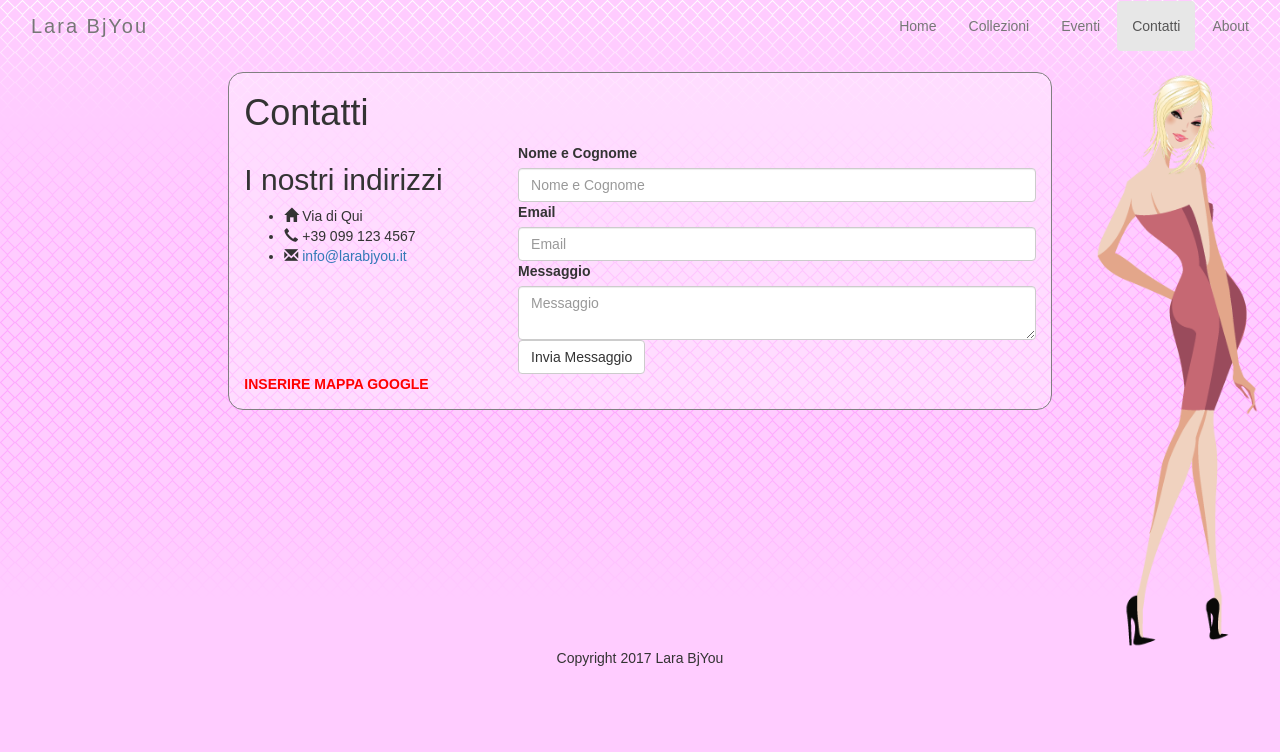
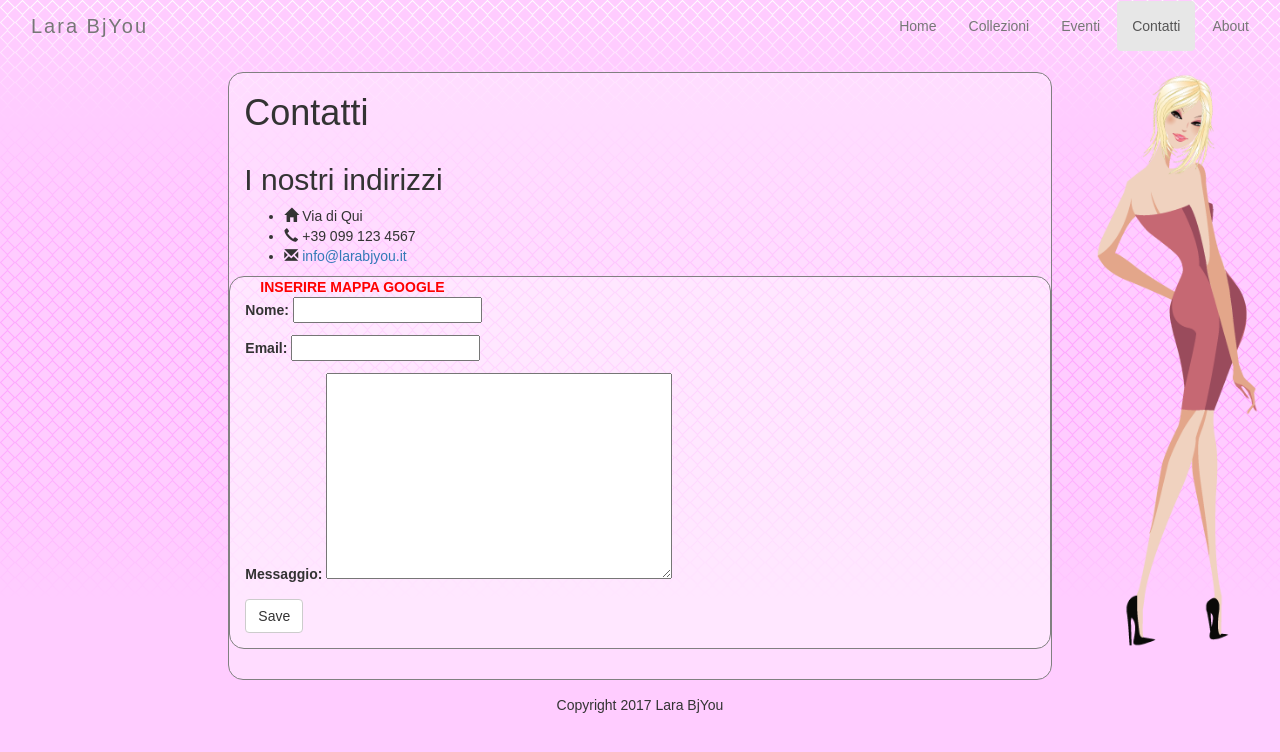
Before and after one commit to superqwe/vetrina17, a Django app: page /vetrina/contatti/ in a window 1280 px wide. Shown: the top 752 px of the page. Run offline with Django 3.2, Linux system fonts and the light colour scheme; some libraries are stand-ins or nearby versions.

Commit message:
messaggio salvato su db

```diff
--- a/templates/vetrina/contatti.html
+++ b/templates/vetrina/contatti.html
@@ -21,31 +21,36 @@
             </ul>
         </div>
 
-        <div class="col-md-8 form">
-            <form action="">
-                <div class="form-goup">
-                    <label for="nome">Nome e Cognome</label>
-                    <input type="text" class="form-control" id="nome" placeholder="Nome e Cognome">
-                </div>
-                <div class="form-goup">
-                    <label for="email">Email</label>
-                    <input type="text" class="form-control" id="email" placeholder="Email">
-                </div>
-                <div class="form-goup">
-                    <label for="messaggio">Messaggio</label>
-                    <textarea type="text" class="form-control" id="messaggio" placeholder="Messaggio"></textarea>
-                </div>
-                <button type="submit" class="btn btn-default">Invia Messaggio</button>
-            </form>
-        </div>
+        <!--<div class="col-md-8 form">-->
+
+            <!--<form action="" method="post">{% csrf_token %}-->
+                <!--<div class="form-goup">-->
+                    <!--<label for="nome">Nome e Cognome</label>-->
+                    <!--<input type="text" class="form-control" id="nome" placeholder="Nome e Cognome">-->
+                <!--</div>-->
+                <!--<div class="form-goup">-->
+                    <!--<label for="email">Email</label>-->
+                    <!--<input type="email" class="form-control" id="email" placeholder="Email">-->
+                <!--</div>-->
+                <!--<div class="form-goup">-->
+                    <!--<label for="messaggio">Messaggio</label>-->
+                    <!--<textarea type="text" class="form-control" id="messaggio" placeholder="Messaggio"></textarea>-->
+                <!--</div>-->
+                <!--<button type="submit" class="btn btn-default">Invia Messaggio</button>-->
+            <!--</form>-->
+        <!--</div>-->
 
     </div>
 
-    <div class="row">
+    <div class="row riquadro" id="form_messaggio">
         <div class="col-md-12 rosso">INSERIRE MAPPA GOOGLE</div>
+
+        <form method="POST" class="post-form">{% csrf_token %}
+        {{ form_messaggio.as_p }}
+        <button type="submit" class="save btn btn-default">Save</button>
+    </form>
     </div>
+</section>
 
 
-</section>
-
 {% endblock %}
--- /dev/null
+++ b/vetrina/forms.py
@@ -0,0 +1,8 @@
+from django.forms import ModelForm
+from .models import Messaggio
+
+
+class MessaggioForm(ModelForm):
+    class Meta:
+        model = Messaggio
+        fields = ['nome', 'email', 'messaggio']
--- a/vetrina/views.py
+++ b/vetrina/views.py
@@ -1,16 +1,19 @@
-from django.shortcuts import render_to_response
+from django.shortcuts import render_to_response, render
 from django.http import HttpResponse
 from pprint import pprint as pp
 
 import vetrina.services as services
+from vetrina.forms import MessaggioForm
 
-LARA =  'Lara BjYou'
+LARA = 'Lara BjYou'
+
 
 def home(request):
     lara = LARA
     nav_attivo = 'home'
 
     return render_to_response('vetrina/home.html', locals(), )
+
 
 def collezioni(request, tipo=None, anno=None):
     lara = LARA
@@ -28,11 +31,33 @@ def eventi(request):
 
     return render_to_response('vetrina/eventi.html', locals(), )
 
+
 def contatti(request):
     lara = LARA
     nav_attivo = 'contatti'
+    messaggio_inviato = False
 
-    return render_to_response('vetrina/contatti.html', locals(), )
+    if request.method == 'POST':
+        form_messaggio = MessaggioForm(request.POST)
+
+        if form_messaggio.is_valid():
+            messaggio = form_messaggio.save(commit=False)
+            messaggio.nome = request.POST['nome']
+            messaggio.email = request.POST['email']
+            messaggio.messaggio = request.POST['messaggio']
+            messaggio.save()
+
+            messaggio_inviato = True
+
+    else:
+        form_messaggio = MessaggioForm()
+
+    return render(request, 'vetrina/contatti.html',
+                  {'form_messaggio': form_messaggio, 'nav_attivo': nav_attivo, 'lara': lara,
+                   'messaggio_inviato': messaggio_inviato})
+
+    # return render_to_response('vetrina/contatti.html', locals(), )
+
 
 def about(request):
     lara = LARA
```
